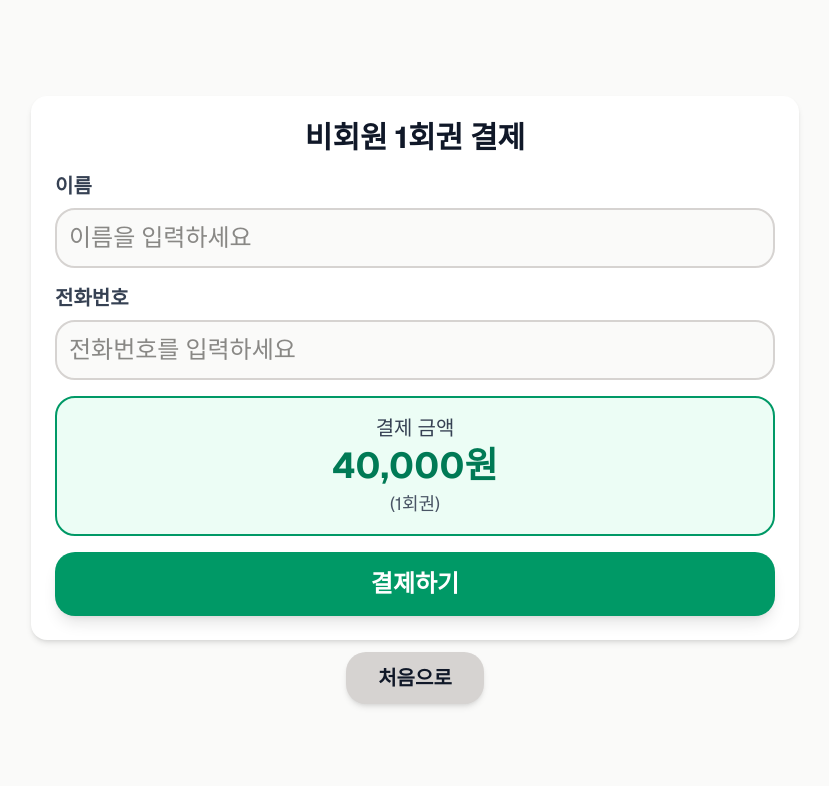
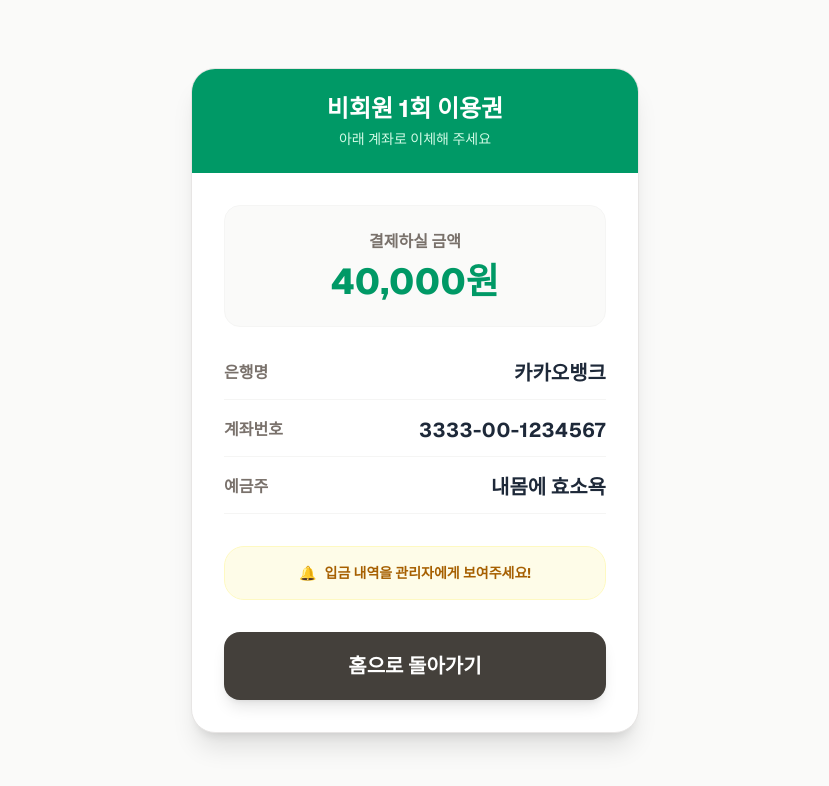
Before and after one commit to leetaenoon/enzyme_QR, a Next.js app: page /non-member/payment in a window 1280 px wide. Shown: the top 786 px of the page, without its empty margins (225-1054 px from the left). Built offline with nearby package versions, Linux system fonts and the light colour scheme.

Commit message:
오늘 회의 수정본

```diff
--- a/app/non-member/payment/page.jsx
+++ b/app/non-member/payment/page.jsx
@@ -1,133 +1,76 @@
-"use client"
+"use client";
 
-import { useRouter } from "next/navigation"
-import { useState } from "react"
+import { useRouter } from "next/navigation";
 
 export default function NonMemberPaymentPage() {
-  const router = useRouter()
-  const [name, setName] = useState("")
-  const [phone, setPhone] = useState("")
-  const [showKeypad, setShowKeypad] = useState(false)
+  const router = useRouter();
 
-  const handleNumberClick = (num) => {
-    if (phone.length < 11) {
-      setPhone(phone + num)
-    }
-  }
-
-  const handle010Click = () => {
-    setPhone("010")
-  }
-
-  const handleDelete = () => {
-    setPhone(phone.slice(0, -1))
-  }
-
-  const handleClear = () => {
-    setPhone("")
-  }
-
-  const handlePayment = () => {
-    if (!name.trim()) {
-      alert("이름을 입력해주세요.")
-      return
-    }
-    if (phone.length !== 11) {
-      alert("전화번호 11자리를 입력해주세요.")
-      return
-    }
-
-    // 실제로는 결제 모듈 호출
-    // 여기서는 바로 성공 페이지로 이동
-    router.push(`/non-member/success?name=${encodeURIComponent(name)}&phone=${phone}`)
-  }
-
-  const formatPhoneNumber = (number) => {
-    if (number.length <= 3) return number
-    if (number.length <= 7) return `${number.slice(0, 3)}-${number.slice(3)}`
-    return `${number.slice(0, 3)}-${number.slice(3, 7)}-${number.slice(7)}`
-  }
+  // 🏦 관리자 계좌 정보
+  const BANK_INFO = {
+    bank: "카카오뱅크",
+    account: "3333-00-1234567",
+    owner: "내몸에 효소욕", // 예금주
+    price: 40000, // 1회권 가격
+  };
 
   return (
-    <div className="h-screen bg-stone-50 flex flex-col items-center justify-center p-3 overflow-hidden">
-      <div className="w-full max-w-3xl bg-white rounded-2xl shadow-md p-6 mb-3">
-        <h2 className="text-3xl font-bold text-gray-900 mb-4 text-center">비회원 1회권 결제</h2>
-
-        <div className="mb-4">
-          <label className="block text-xl font-semibold text-gray-700 mb-2">이름</label>
-          <input
-            type="text"
-            value={name}
-            onChange={(e) => setName(e.target.value)}
-            placeholder="이름을 입력하세요"
-            className="w-full text-2xl p-3 border-2 border-stone-300 rounded-xl focus:border-emerald-600 focus:outline-none bg-stone-50"
-          />
+    <div className="min-h-screen bg-stone-50 flex flex-col items-center justify-center p-6">
+      <div className="w-full max-w-md bg-white rounded-3xl shadow-xl border border-stone-200 overflow-hidden">
+        {/* 헤더 */}
+        <div className="bg-emerald-600 p-6 text-center">
+          <h1 className="text-2xl font-bold text-white">비회원 1회 이용권</h1>
+          <p className="text-emerald-100 text-sm mt-1">
+            아래 계좌로 이체해 주세요
+          </p>
         </div>
 
-        <div className="mb-4">
-          <label className="block text-xl font-semibold text-gray-700 mb-2">전화번호</label>
-          <input
-            type="text"
-            value={formatPhoneNumber(phone)}
-            readOnly
-            onClick={() => setShowKeypad(true)}
-            placeholder="전화번호를 입력하세요"
-            className="w-full text-2xl p-3 border-2 border-stone-300 rounded-xl bg-stone-50 cursor-pointer"
-          />
+        <div className="p-8">
+          {/* 1. 결제 금액 */}
+          <div className="text-center mb-8 bg-stone-50 p-6 rounded-2xl border border-stone-100">
+            <p className="text-stone-500 font-bold mb-2">결제하실 금액</p>
+            <p className="text-4xl font-extrabold text-emerald-600">
+              {BANK_INFO.price.toLocaleString()}원
+            </p>
+          </div>
+
+          {/* 2. 계좌 정보 (카드 형태) */}
+          <div className="mb-8 space-y-4">
+            <div className="flex justify-between items-center border-b border-stone-100 pb-3">
+              <span className="text-stone-500 font-bold">은행명</span>
+              <span className="text-xl font-bold text-gray-800">
+                {BANK_INFO.bank}
+              </span>
+            </div>
+            <div className="flex justify-between items-center border-b border-stone-100 pb-3">
+              <span className="text-stone-500 font-bold">계좌번호</span>
+              <span className="text-xl font-bold text-gray-800 tracking-wide">
+                {BANK_INFO.account}
+              </span>
+            </div>
+            <div className="flex justify-between items-center border-b border-stone-100 pb-3">
+              <span className="text-stone-500 font-bold">예금주</span>
+              <span className="text-xl font-bold text-gray-800">
+                {BANK_INFO.owner}
+              </span>
+            </div>
+          </div>
+
+          {/* 3. 안내 문구 */}
+          <div className="bg-yellow-50 p-4 rounded-xl mb-8 text-center border border-yellow-100">
+            <p className="text-yellow-700 font-bold text-sm flex items-center justify-center gap-2">
+              <span>🔔</span> 입금 내역을 관리자에게 보여주세요!
+            </p>
+          </div>
+
+          {/* 홈으로 버튼 */}
+          <button
+            onClick={() => router.push("/")}
+            className="w-full bg-stone-700 hover:bg-stone-800 text-white text-xl font-bold py-5 rounded-2xl shadow-lg active:scale-95 transition-all"
+          >
+            홈으로 돌아가기
+          </button>
         </div>
-
-        {showKeypad && (
-          <div className="grid grid-cols-3 gap-2 mb-4">
-            {[1, 2, 3, 4, 5, 6, 7, 8, 9].map((num) => (
-              <button
-                key={num}
-                onClick={() => handleNumberClick(num.toString())}
-                className="bg-stone-100 border-2 border-stone-200 hover:bg-stone-200 text-3xl font-bold py-4 rounded-xl transition-all active:scale-95"
-              >
-                {num}
-              </button>
-            ))}
-            <button
-              onClick={handle010Click}
-              className="bg-emerald-500 hover:bg-emerald-600 text-white text-lg font-bold py-4 rounded-xl transition-all active:scale-95 shadow-md"
-            >
-              010
-            </button>
-            <button
-              onClick={() => handleNumberClick("0")}
-              className="bg-stone-100 border-2 border-stone-200 hover:bg-stone-200 text-3xl font-bold py-4 rounded-xl transition-all active:scale-95"
-            >
-              0
-            </button>
-            <button
-              onClick={handleDelete}
-              className="bg-amber-500 hover:bg-amber-600 text-white text-lg font-bold py-4 rounded-xl transition-all active:scale-95 shadow-md"
-            >
-              ⌫
-            </button>
-          </div>
-        )}
-
-        <div className="bg-emerald-50 border-2 border-emerald-600 rounded-xl p-4 mb-4 text-center">
-          <p className="text-xl text-gray-700 mb-1">결제 금액</p>
-          <p className="text-4xl font-bold text-emerald-700">40,000원</p>
-          <p className="text-lg text-gray-600 mt-1">(1회권)</p>
-        </div>
-
-        <button
-          onClick={handlePayment}
-          className="w-full bg-emerald-600 hover:bg-emerald-700 text-white text-2xl font-bold py-4 rounded-xl transition-all active:scale-95 shadow-lg"
-        >
-          결제하기
-        </button>
       </div>
-
-      <button
-        onClick={() => router.push("/")}
-        className="bg-stone-300 hover:bg-stone-400 text-gray-900 text-xl font-semibold py-3 px-8 rounded-xl transition-all active:scale-95 shadow-md"
-      >
-        처음으로
-      </button>
     </div>
-  )
+  );
 }
```
